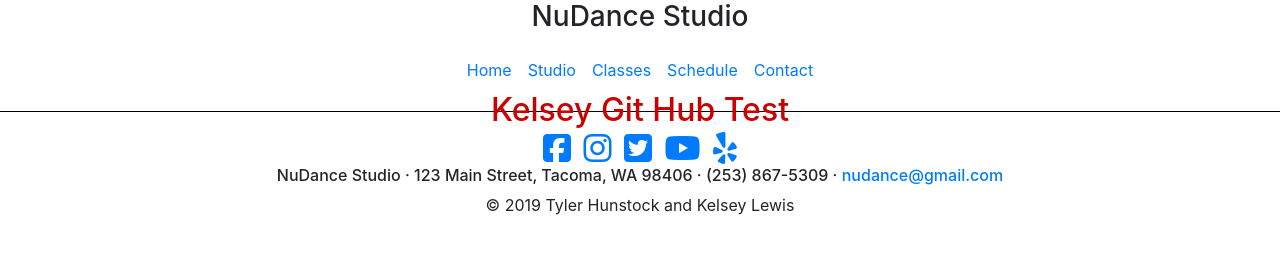
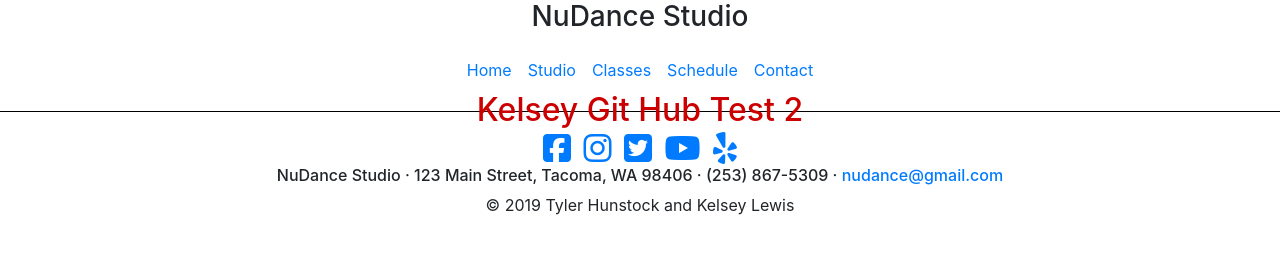
Before and after one commit to KelseyLewis/NuDance_Portfolio_Project, a website: page index.html in a window 1280 px wide. Drawn offline with nearby package versions, Linux system fonts and the light colour scheme.

Commit message:
Git Branch Test 2

```diff
--- a/index.html
+++ b/index.html
@@ -43,7 +43,7 @@
     </nav>
 
     <footer>
-        <h2>Kelsey Git Hub Test</h2>
+        <h2>Kelsey Git Hub Test 2</h2>
         <div class = "container">
             <div class = "row">
                 <div class = "col-12 mx-auto" align="center">
```
